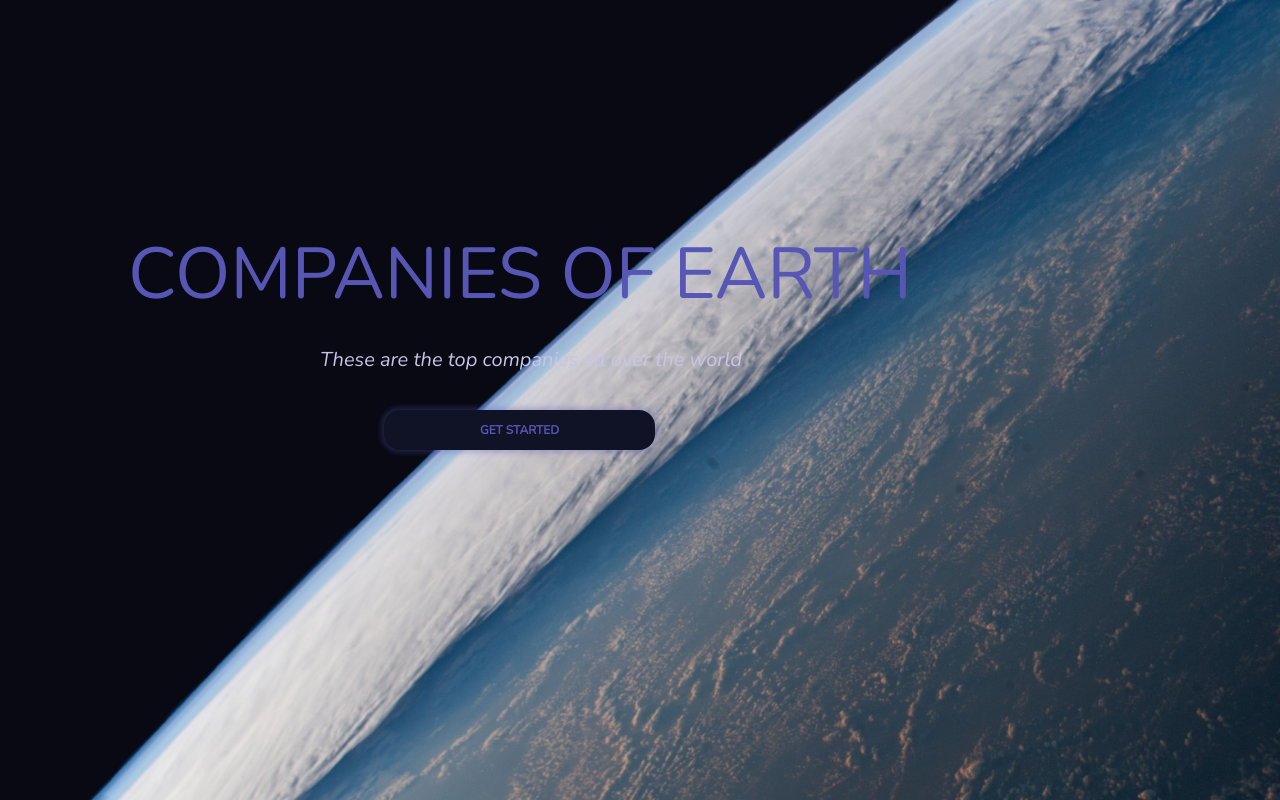
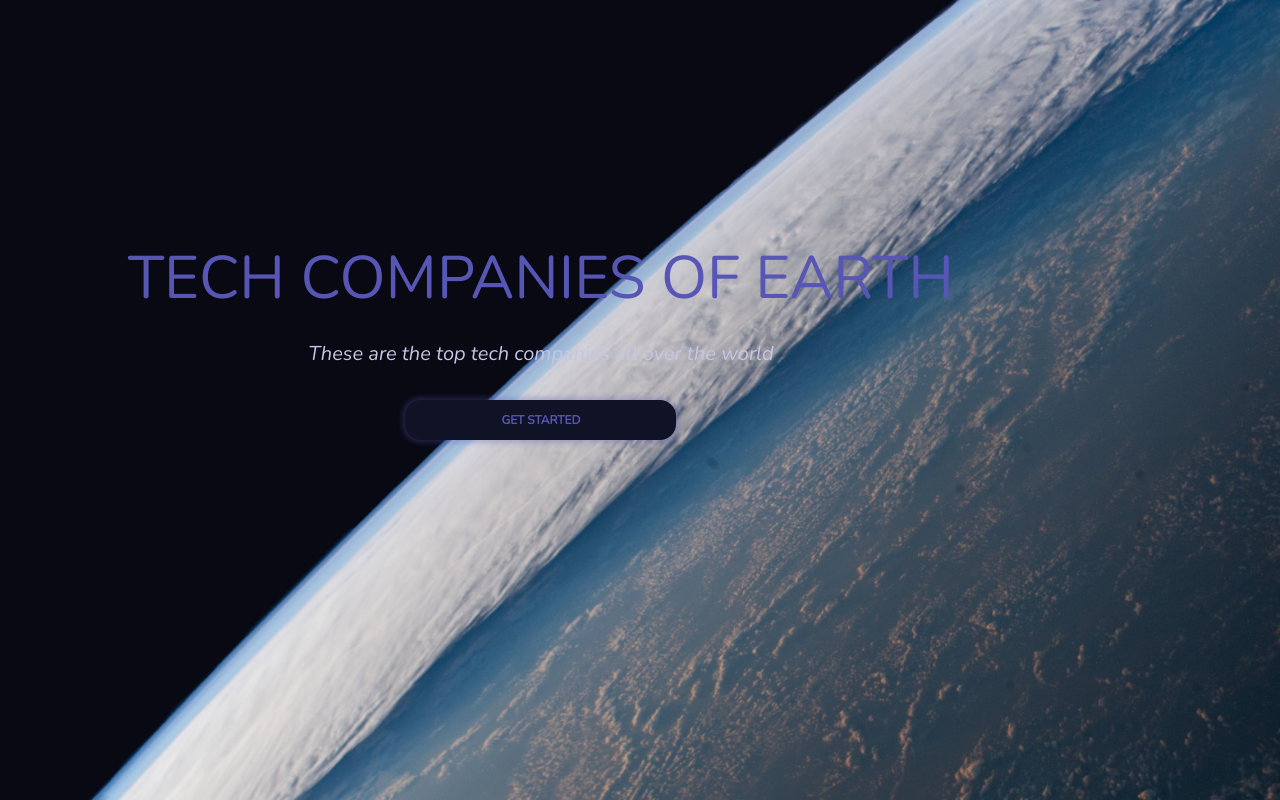
Before and after one commit to Kaurluhaaar/maailma-firmad_fork, a React (Vite) app: page / in a window 1280 px wide. Built offline with nearby package versions, Linux system fonts and the light colour scheme.

Commit message:
second-commit

```diff
--- a/src/App.jsx
+++ b/src/App.jsx
@@ -9,10 +9,10 @@ function App() {
   return (
     <div className='bg-earth bg-cover'>
       <div className='justify-center flex content-center flex-col h-screen w-full'>
-        <div className='pb-{5.8rem} pb-28'>
-        <h1 className='text-7xl text-morning-blue font-nunito pb-9 w-max pl-32'>COMPANIES OF EARTH</h1>
-        <p className='text-text-blue text-xl font-nunito-italic italic w-max pl-80'>These are the top companies all over the world</p>
-        <div className='pl-96 pt-9'>
+        <div className='pb-{5.8rem} pb-28 w-max ml-32 flex items-center flex-col gap-8'>
+        <h1 className='text-6xl text-morning-blue font-nunito w-max '>TECH COMPANIES OF EARTH</h1>
+        <p className='text-text-blue text-xl font-nunito-italic italic w-max '>These are the top tech companies all over the world</p>
+        <div className=''>
         <button className='text-text-blue-dark font-nunito bg-button-blue shadow-[0_0px_5px_3px_rgba(88,86,181,0.3)] font-bold text-xs font py-3 px-24 rounded-2xl '>GET STARTED</button>
         </div>
         </div>
--- a/tailwind.config.js
+++ b/tailwind.config.js
@@ -18,7 +18,7 @@ export default {
       'nunito-italic': ['nunito', 'italic'],
     },
     backgroundImage: {
-      'earth': "url('assets/earth.png')",
+      'earth': "url('public/images/earth.png')",
     }},
   },
   plugins: [],
```
Also changed, not shown: public/images/earth.png (renamed from assets/earth.png).
